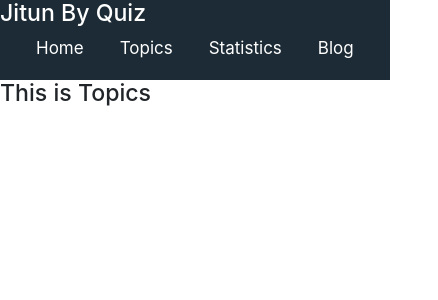
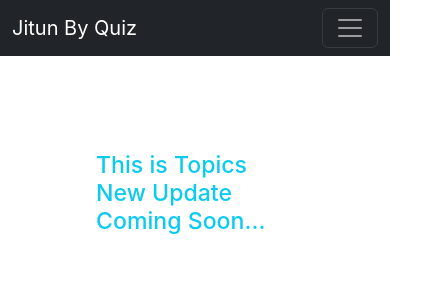
Before and after one commit to rubel17/quiz-website, a React (Create React App) app: page /topics in a window 390 px wide. Shown: the top 300 px of the page, 438 px wide, since content can reach past the window. Built offline with nearby package versions, Linux system fonts and the light colour scheme.

Commit message:
create responsive three layout

```diff
--- a/public/index.html
+++ b/public/index.html
@@ -24,6 +24,7 @@
       work correctly both with client-side routing and a non-root public URL.
       Learn how to configure a non-root public URL by running `npm run build`.
     -->
+    <!-- use bootstrap -->
     <link href="https://cdn.jsdelivr.net/npm/bootstrap@5.2.2/dist/css/bootstrap.min.css" rel="stylesheet" integrity="sha384-Zenh87qX5JnK2Jl0vWa8Ck2rdkQ2Bzep5IDxbcnCeuOxjzrPF/et3URy9Bv1WTRi" crossorigin="anonymous">
 
 
--- a/src/component/Header/Header.css
+++ b/src/component/Header/Header.css
@@ -1,28 +1,10 @@
-.icon{
-    color: white;
-}
-.header{
-    height: 80px;
-    background-color: #1C2B35;
-    align-items: center;
-    justify-content: space-around;
-}
 
-.header a {
+.nav-link a{
     color: white;
     text-decoration: none;
     margin-left: 36px;
     font-size: 17px;
 }
-.header a:hover{
+.nav-link a:hover{
     color: tomato;
 }
-
-@media only screen and (max-width: 767px)  {
-
-}
-
-
-@media only screen and (max-width: 991px) and (min-width: 768px){
-
-}
--- a/src/component/Header/Header.jsx
+++ b/src/component/Header/Header.jsx
@@ -1,22 +1,30 @@
-import React from 'react';
+import Container from 'react-bootstrap/Container';
+import Nav from 'react-bootstrap/Nav';
+import Navbar from 'react-bootstrap/Navbar';
 import { Link } from 'react-router-dom';
 import './Header.css';
 
-const Header = () => {
+function Header() {
   return (
-        <nav className='header d-md-flex'>
-        <div className='icon'>
-            <h3>Jitun By Quiz</h3>
-        </div>
-        <div className=''>
-            <Link to='/'>Home</Link>
+    <Navbar collapseOnSelect expand="lg" bg="dark" variant="dark">
+      <Container>
+        <Navbar.Brand >Jitun By Quiz</Navbar.Brand>
+        <Navbar.Toggle aria-controls="responsive-navbar-nav" />
+        <Navbar.Collapse id="responsive-navbar-nav">
+          <Nav className="me-auto">
+          </Nav>
+
+          <Nav className='nav-link'>
+            <Link to="/">Home</Link>
             <Link to="/topics">Topics</Link>
             <Link to="/statistics">Statistics</Link>
             <Link to="/blog">Blog</Link>
             <Link to="/about">About</Link>
-        </div>
-      </nav>
+          </Nav>
+        </Navbar.Collapse>
+      </Container>
+    </Navbar>
   );
-};
+}
 
 export default Header;
--- a/src/component/Quiz/Quiz.jsx
+++ b/src/component/Quiz/Quiz.jsx
@@ -5,7 +5,6 @@
 
 const Quiz = () => {
     const quiz = useLoaderData();
-    // console.log(quiz.data.questions);
     return (
         <div className='quiz-container'>
             <h4 className='mt-3 text-danger'>Quiz Name: {quiz.data.name}</h4>
@@ -16,8 +15,7 @@
                key={qus.id}
                qus= {qus}
                idx= {idx+1}
-               ></QuizCard>)
-            }
+               ></QuizCard>) }
         </div>
     );
 };
--- a/src/component/Recharts/Recharts.jsx
+++ b/src/component/Recharts/Recharts.jsx
@@ -6,7 +6,6 @@
 const Recharts = ({topics}) => {
 
     const {data} =topics;
-    console.log(data);
     return (
         <div>
     <div className='my-5'>
--- a/src/component/Statistics/Statistics.jsx
+++ b/src/component/Statistics/Statistics.jsx
@@ -4,7 +4,6 @@
 
 const Statistics = () => {
     const topics = useLoaderData();
-    // console.log(topics);
 
     return (
         <div>
--- a/src/component/Topics/Topics.jsx
+++ b/src/component/Topics/Topics.jsx
@@ -1,11 +1,11 @@
 import React from 'react';
 
 const Topics = () => {
-    return (
-        <div>
-            <h3>This is Topics</h3>
-        </div>
-    );
+  return (
+    <div>
+      <h3 className='p-5 m-5 text-info'>This is Topics <br /> New Update Coming Soon...</h3>
+    </div>
+  );
 };
 
-export default Topics;
+export default Topics;<h3>This is Topics</h3>
```
Lines whose indentation alone changed are shown as unchanged.
